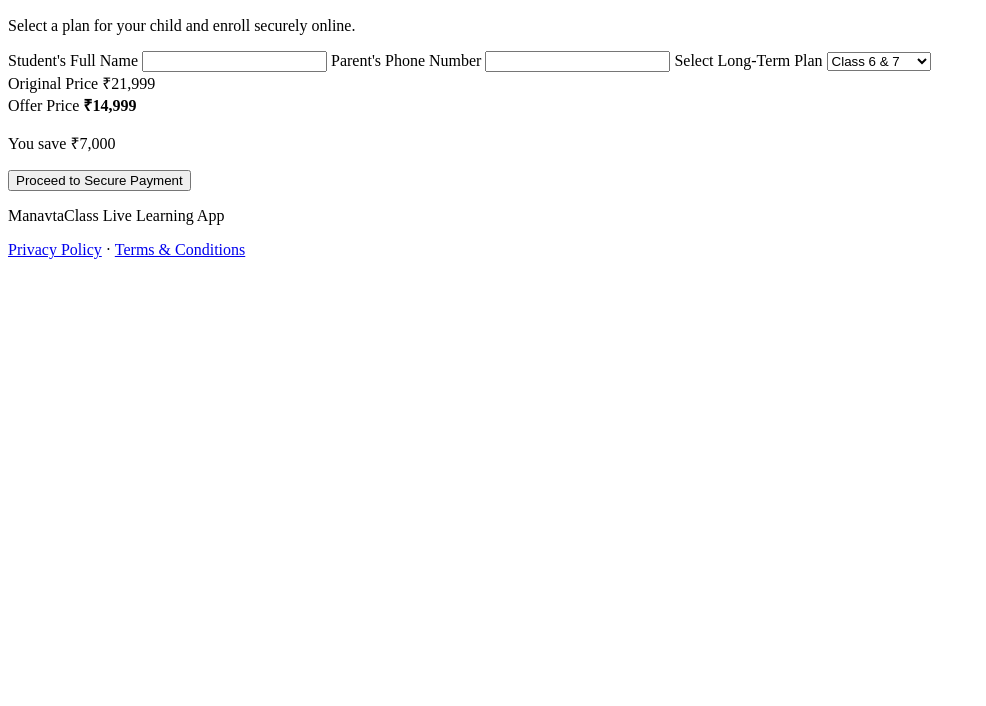
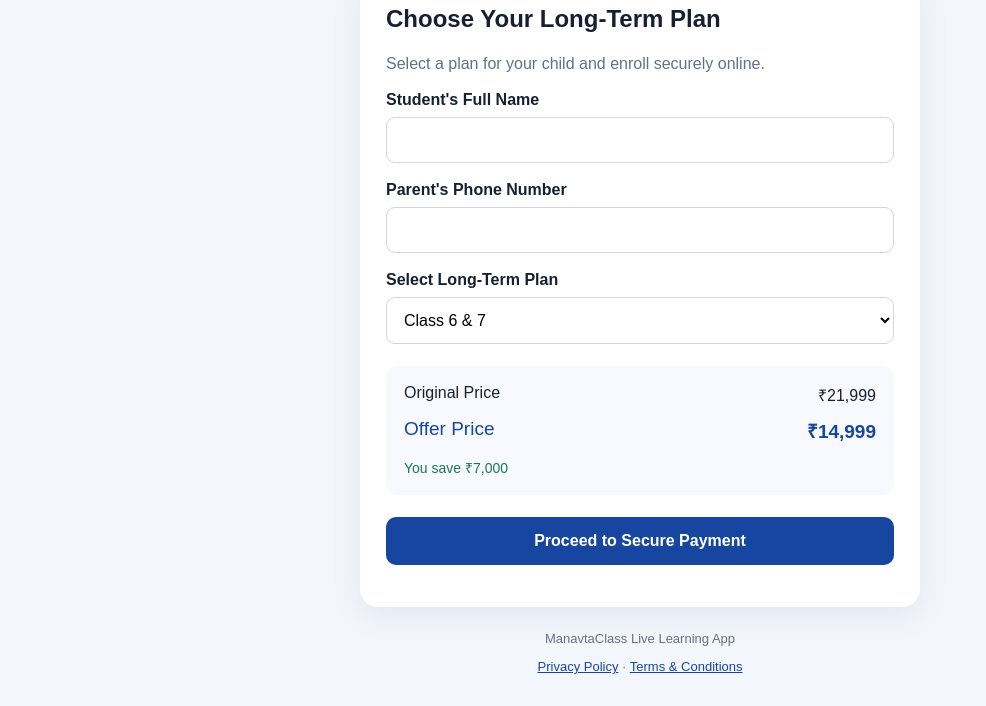
Before and after one commit to Rithik-dotcom/ManavtaClass_Main_Website, a website: page enroll.html in a window 1280 px wide. Shown: the part 148-854 px from the top of the page, without its empty margins (0-986 px from the left). Before the commit the page ends 800 px from the top, so only its background shows below. Drawn offline with Linux system fonts and the light colour scheme.

Commit message:
new backup

```diff
--- a/enroll.css
+++ b/enroll.css
@@ -1,4 +1,129 @@
-< !DOCTYPE html><html lang="en"><head><meta charset="UTF-8" /><meta name="viewport" content="width=device-width, initial-scale=1" /><meta name="theme-color" content="#1646a0" /><title>Enroll Now | ManavtaClass</title><link rel="stylesheet" href="/enroll.css" /><script src="https://checkout.razorpay.com/v1/checkout.js"></script><script src="/enroll.js" defer></script></head><body><main class="container"><header class="brand"><h1>ManavtaClass</h1><p>Live Learning · Maths · Science · Olympiad</p></header><section class="card"><h2>Choose Your Long-Term Plan</h2><p class="muted">Select a plan for your child and enroll securely online. </p><form id="enrollmentForm"><label for="studentName">Student's Full Name</label>
- <input id="studentName" name="studentName" autocomplete="name" required maxlength="100" /><label for="parentPhone">Parent's Phone Number</label>
- <input id="parentPhone" name="parentPhone" type="tel" inputmode="numeric" pattern="[6-9][0-9]{9}" maxlength="10"
-required /><label for="plan">Select Long-Term Plan</label><select id="plan" name="plan" required><option value="6-7">Class 6 & 7</option><option value="7-8">Class 7 & 8</option><option value="8-9">Class 8 & 9</option><option value="9-10">Class 9 & 10</option><option value="10-11">Class 10 & 11</option></select><div class="price-box"><div class="price-row"><span>Original Price</span><span id="originalPrice"></span></div><div class="price-row offer-row"><span>Offer Price</span><strong id="offerPrice"></strong></div><p id="savings" class="savings"></p></div><button id="payButton" type="submit">Proceed to Secure Payment </button><p id="status" role="status" aria-live="polite"></p></form></section><footer><p>ManavtaClass Live Learning App</p><p><a href="/privacy-policy">Privacy Policy</a>· <a href="/terms">Terms & Conditions</a></p></footer></main></body></html>
+* {
+  box-sizing: border-box;
+}
+
+body {
+  margin: 0;
+  background: #f3f6fc;
+  color: #172033;
+  font-family: Arial, sans-serif;
+}
+
+.container {
+  width: min(100% - 28px, 560px);
+  margin: 32px auto;
+}
+
+.brand {
+  text-align: center;
+  margin-bottom: 22px;
+}
+
+.brand h1 {
+  color: #1646a0;
+  margin-bottom: 8px;
+}
+
+.brand p,
+.muted {
+  color: #667085;
+}
+
+.card {
+  background: white;
+  padding: 26px;
+  border-radius: 18px;
+  box-shadow: 0 8px 32px rgba(25, 50, 90, 0.08);
+}
+
+.card h2 {
+  margin-top: 0;
+  line-height: 1.35;
+}
+
+label {
+  display: block;
+  font-weight: 600;
+  margin: 18px 0 8px;
+}
+
+input,
+select {
+  width: 100%;
+  padding: 13px;
+  border: 1px solid #d0d5dd;
+  border-radius: 9px;
+  font-size: 16px;
+  background: white;
+}
+
+input:focus,
+select:focus {
+  outline: 2px solid #7da8ff;
+  border-color: #1646a0;
+}
+
+.price-box {
+  background: #f7f9fe;
+  padding: 18px;
+  border-radius: 12px;
+  margin: 22px 0;
+}
+
+.price-row {
+  display: flex;
+  justify-content: space-between;
+  gap: 12px;
+  margin-bottom: 12px;
+}
+
+.offer-row {
+  font-size: 19px;
+  color: #1646a0;
+  margin-bottom: 0;
+}
+
+.savings {
+  color: #18794e;
+  font-size: 14px;
+  margin-bottom: 0;
+}
+
+button {
+  width: 100%;
+  border: 0;
+  border-radius: 10px;
+  padding: 15px;
+  color: white;
+  background: #1646a0;
+  font-weight: 700;
+  font-size: 16px;
+  cursor: pointer;
+}
+
+button:disabled {
+  opacity: 0.65;
+  cursor: wait;
+}
+
+#status {
+  line-height: 1.5;
+  overflow-wrap: anywhere;
+}
+
+footer {
+  text-align: center;
+  color: #667085;
+  font-size: 13px;
+  margin: 24px 0;
+}
+
+footer a {
+  color: #1646a0;
+}
+
+@media (max-width: 420px) {
+  .card {
+    padding: 19px;
+  }
+}
```
